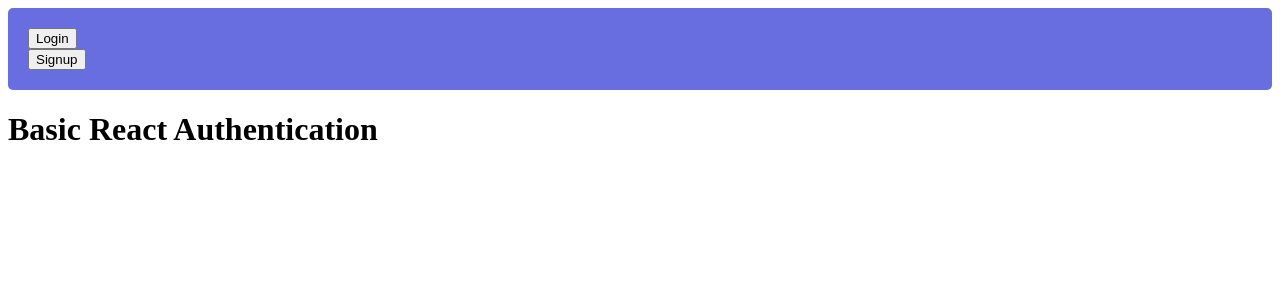
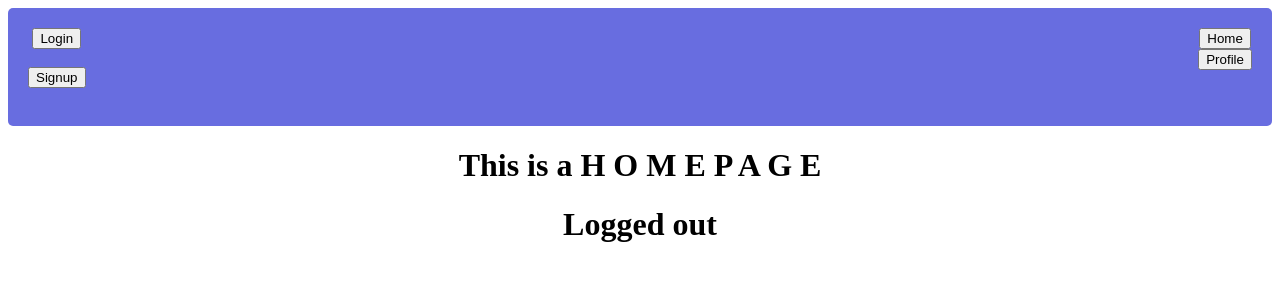
Before and after one commit to jakubhimmel/articles_board, a React (Create React App) app: page /homepage in a window 1280 px wide. Shown: the top 300 px of the page. Built offline with nearby package versions, Linux system fonts and the light colour scheme; no server answers.

Commit message:
Homepage,profile page, private and public navigation

```diff
--- a/src/App.css
+++ b/src/App.css
@@ -18,8 +18,8 @@
     min-height: 100vh;
     display: flex;
     flex-direction: column;
-  align-items: center;
-  justify-content: center;
+    align-items: left;
+    justify-content: left;
     font-size: calc(10px + 2vmin);
     color: white;
 }
@@ -36,3 +36,19 @@
         transform: rotate(360deg);
     }
 }
+
+.navbar {
+    display: flex;
+    flex-direction: row;
+    justify-content: space-between;
+}
+
+.is-logged-in {
+    display: flex;
+    flex-direction: column;
+}
+
+.navbar-menu {
+    display: flex;
+    flex-direction: column;
+}
--- a/src/App.js
+++ b/src/App.js
@@ -1,25 +1,32 @@
 import React, { Component } from 'react';
 import { Switch, Route } from 'react-router-dom';
+import './../src/App.css'
 
 import Signup from './pages/Signup';
 import Login from './pages/Login';
 import Private from './pages/Private';
 import Navbar from './components/Navbar';
+import Homepage from './components/Homepage';
 
 import AnonRoute from './components/AnonRoute';
 import PrivateRoute from './components/PrivateRoute';
+import Profile from './components/Profile';
+
 
 class App extends Component {
   render() {
     return (
       <div className="App">
         <Navbar />
-        <h1>Basic React Authentication</h1>
 
         <Switch>
-          <AnonRoute exact path="/signup" component={Signup} />
-          <AnonRoute exact path="/login" component={Login} />
-          <PrivateRoute exact path="/private" component={Private} />
+        <Route exact path="/homepage" component={Homepage} />
+        <Route exact path="/profile" component={Profile} />
+
+          <AnonRoute exact path="/auth/signup" component={Signup} />
+          <AnonRoute exact path="/auth/login" component={Login} />
+
+
         </Switch>
       </div>
     );
--- a/src/components/AnonRoute.js
+++ b/src/components/AnonRoute.js
@@ -12,7 +12,7 @@ function AnonRoute({ component: Component, isLoggedin, isLoading, ...rest }) {
       <Route
         {...rest}
         render={props =>
-          !isLoggedin ? <Component {...props} /> : <Redirect to="/private" />
+          !isLoggedin ? <Component {...props} /> : <Redirect to="/homepage" />
         }
       />
     );
--- /dev/null
+++ b/src/components/Homepage.js
@@ -0,0 +1,23 @@
+import React, { Component } from 'react'
+import { withAuth } from '../lib/AuthProvider';
+
+
+ class Homepage extends Component {
+    render() {
+        const { user, logout, isLoggedin } = this.props;
+
+        return (
+            <div>
+            <h1>This is a H O M E  P A G E</h1>
+            {
+                isLoggedin ? <h1> Ur logged in</h1>
+                            : <h1>Logged out</h1>
+            }
+
+            </div>
+        )
+    }
+}
+
+
+export default withAuth(Homepage);
--- a/src/components/Navbar.js
+++ b/src/components/Navbar.js
@@ -6,29 +6,58 @@ class Navbar extends Component {
   render() {
     const { user, logout, isLoggedin } = this.props;
     return (
-      <div
+      <div>
+       <div
         style={{ borderRadius: '5px', padding: '20px', background: '#686de0' }}>
         {isLoggedin ? (
-          <div>
+          <div className="navbar">
+            <div>
             <p>username: {user.username}</p>
             <button onClick={logout}>Logout</button>
+            </div>
+
+            <div className='navbar-menu'>
+            <Link to="/homepage">
+              <button>Home</button>
+            </Link>
+
+            <Link to="/profile">
+              <button>Profile</button>
+            </Link>
+
+            </div>
           </div>
         ) : (
-          <div>
-            <Link to="/login">
+          <div className = 'navbar'>
+          <div className="is-logged-in">
+            <Link to="/auth/login">
               {' '}
               <button>Login</button>{' '}
             </Link>
             <br />
-            <Link to="/signup">
+            <Link to="/auth/signup">
               {' '}
               <button>Signup</button>{' '}
             </Link>
+            <br/>
+            </div>
+
+           <div className='navbar-menu'>
+            <Link to="/homepage">
+              <button>Home</button>
+            </Link>
+
+            <Link to="/profile">
+              <button>Profile</button>
+            </Link>
+            </div>
+
           </div>
         )}
       </div>
+      </div>
     );
-  }
-}
+  }}
+
 
 export default withAuth(Navbar);
--- a/src/components/PrivateRoute.js
+++ b/src/components/PrivateRoute.js
@@ -12,7 +12,7 @@ function PrivateRoute({ component: Component, isLoggedin, isLoading, ...rest })
       <Route
         {...rest}
         render={props =>
-          isLoggedin ? <Component {...props} /> : <Redirect to="/login" />
+          isLoggedin ? <Component {...props} /> : <Redirect to="/auth/login" />
         }
       />
     );
--- /dev/null
+++ b/src/components/Profile.js
@@ -0,0 +1,23 @@
+import React, { Component } from 'react'
+import { withAuth } from '../lib/AuthProvider';
+
+class Profile extends Component {
+    render() {
+        const { user, logout, isLoggedin } = this.props;
+
+        return (
+            <div>
+                <h1>This is P R O F I L E</h1>
+                {
+                isLoggedin ? <h1> Ur logged in</h1>
+                            : <h1>Logged out</h1>
+            }
+
+
+            </div>
+        )
+    }
+}
+
+
+export default withAuth(Profile);
--- a/src/pages/Private.js
+++ b/src/pages/Private.js
@@ -1,10 +1,15 @@
 import React, { Component } from 'react';
+import { NavLink } from 'react-router-dom';
 
 class Private extends Component {
   render() {
     return (
       <div>
         <h1>Private Route</h1>
+
+        <NavLink to = "/homepage">
+        <button>home</button>
+        </NavLink>
       </div>
     );
   }
--- a/src/pages/Signup.js
+++ b/src/pages/Signup.js
@@ -43,7 +43,7 @@ class Signup extends Component {
         </form>
 
         <p>Already have account?</p>
-        <Link to={'/login'}> Login</Link>
+        <Link to={'/auth/login'}> Login</Link>
       </div>
     );
   }
```
Also changed, not shown: src/lib/auth-service.js (indentation only), 1 other file (tests, documents, lock files or other folders). Lines whose indentation alone changed are shown as unchanged.
